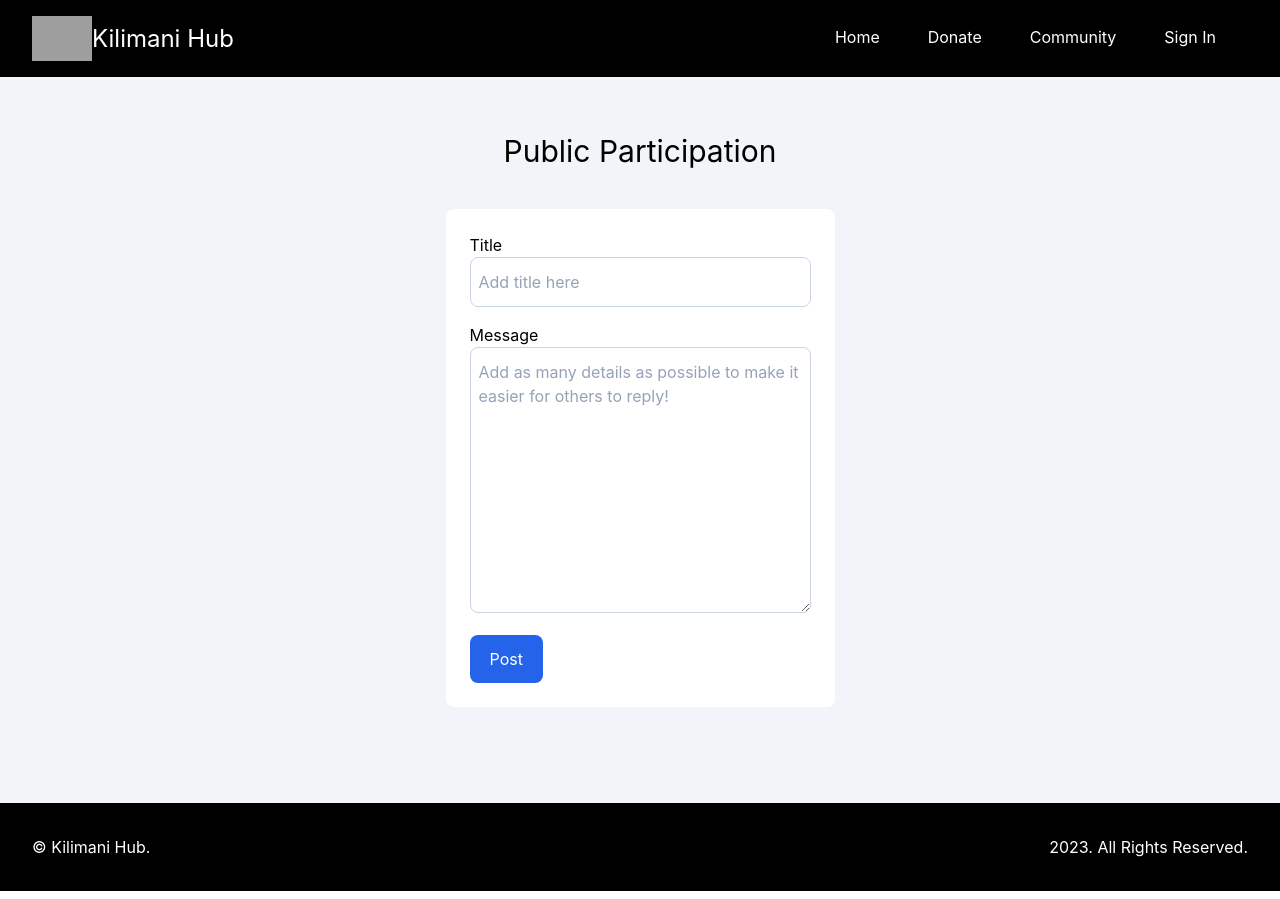
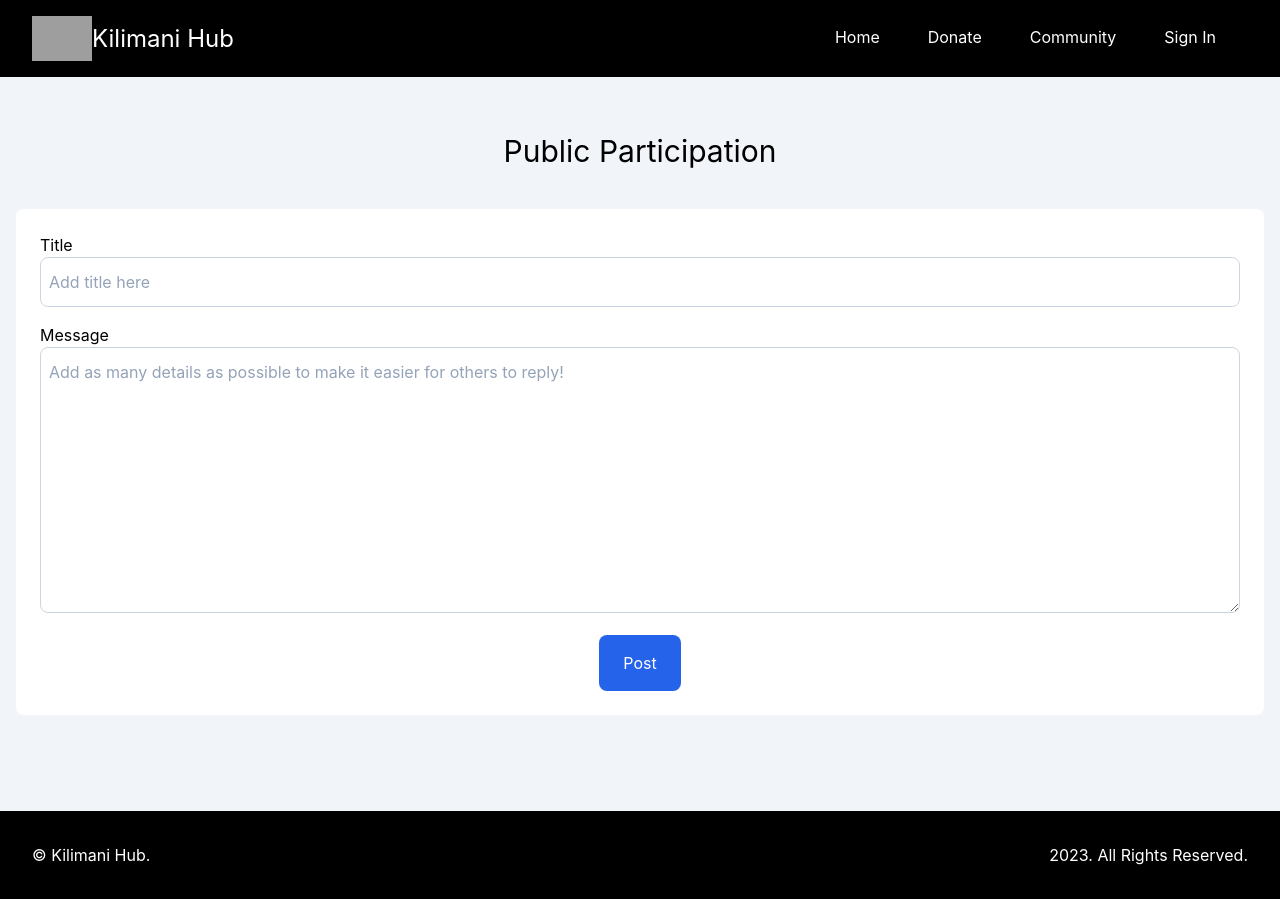
Before and after one commit to gregorymark254/kilimanifront, a React (Create React App) app: page /createblogs in a window 1280 px wide. Built offline with nearby package versions, Linux system fonts and the light colour scheme; grey boxes are pictures that could not be loaded.

Commit message:
Make changes in the general UI

```diff
--- a/src/pages/Admin/CreateVote.js
+++ b/src/pages/Admin/CreateVote.js
@@ -63,9 +63,9 @@ const CreateVote = () => {
     <div className="min-h-screen">
       <div className="container mx-auto p-4">
         <h1 className="text-center text-3xl font-bold mb-5 mt-5">Create opinion poll</h1>
-        <div className="flex flex-wrap items-center justify-center">
-          <form className='w-100' onSubmit={handleSubmit}>
-            <div className="flex jusify-center items-center p-2">
+        <div className="flex items-center justify-center">
+          <form onSubmit={handleSubmit}>
+            <div className="flex justify-center items-center p-2">
               <label htmlFor="question">Question <br />
                 <input
                   type="text"
--- a/src/pages/CreateBlog.js
+++ b/src/pages/CreateBlog.js
@@ -19,7 +19,7 @@ const CreateBlog = ({post}) => {
       <div className="container mx-auto p-4">
         <h2 className="text-center my-10">Public Participation</h2>
         <div className="flex flex-wrap items-center justify-center mb-20">
-          <div className="bg-white p-4 rounded-lg">
+          <div className="w-full bg-white p-4 rounded-lg">
             <form onSubmit={handleSubmit}>
               <div className="p-2">
                 <label htmlFor="title">Title</label><br />
@@ -41,13 +41,13 @@ const CreateBlog = ({post}) => {
                   rows="10"
                   required
                   placeholder="Add as many details as possible to make it easier for others to reply!"
-                  className="py-3 px-2 border border-slate-300 placeholder-slate-400 focus:outline-none focus:border-sky-500  rounded-lg  focus:ring-1"
+                  className="w-full py-3 px-2 border border-slate-300 placeholder-slate-400 focus:outline-none focus:border-sky-500  rounded-lg  focus:ring-1"
                   value={text}
                   onChange={(e) => setText(e.target.value)}
                 ></textarea>
               </div>
-              <div className="p-2">
-                <button className="py-3 px-5 bg-blue-600 text-white rounded-lg">Post</button>
+              <div className="flex justify-center p-2">
+                <button className="py-4 px-6 bg-blue-600 text-white rounded-lg">Post</button>
               </div>
             </form>
           </div>
--- a/src/pages/Home.js
+++ b/src/pages/Home.js
@@ -1,7 +1,6 @@
 import React, { useState, useEffect } from 'react'
 import { PiUsersFourFill,PiSpeakerSimpleSlashBold } from "react-icons/pi";
 import { FaHandsClapping,FaHeadset,FaComments } from "react-icons/fa6";
-import { BsFillArrowRightCircleFill } from "react-icons/bs"
 import { MdOutlineDateRange } from "react-icons/md";
 import { Link } from "react-router-dom";
 import axios from "./api/api";
```
